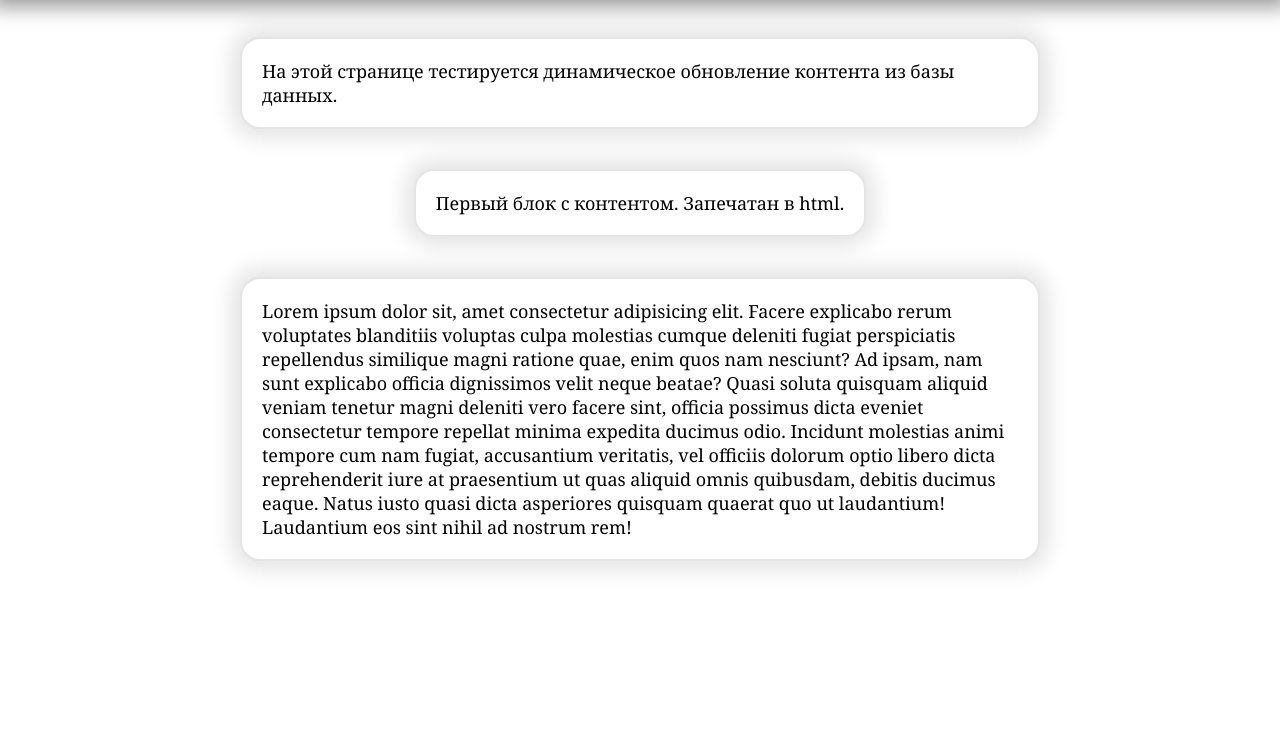
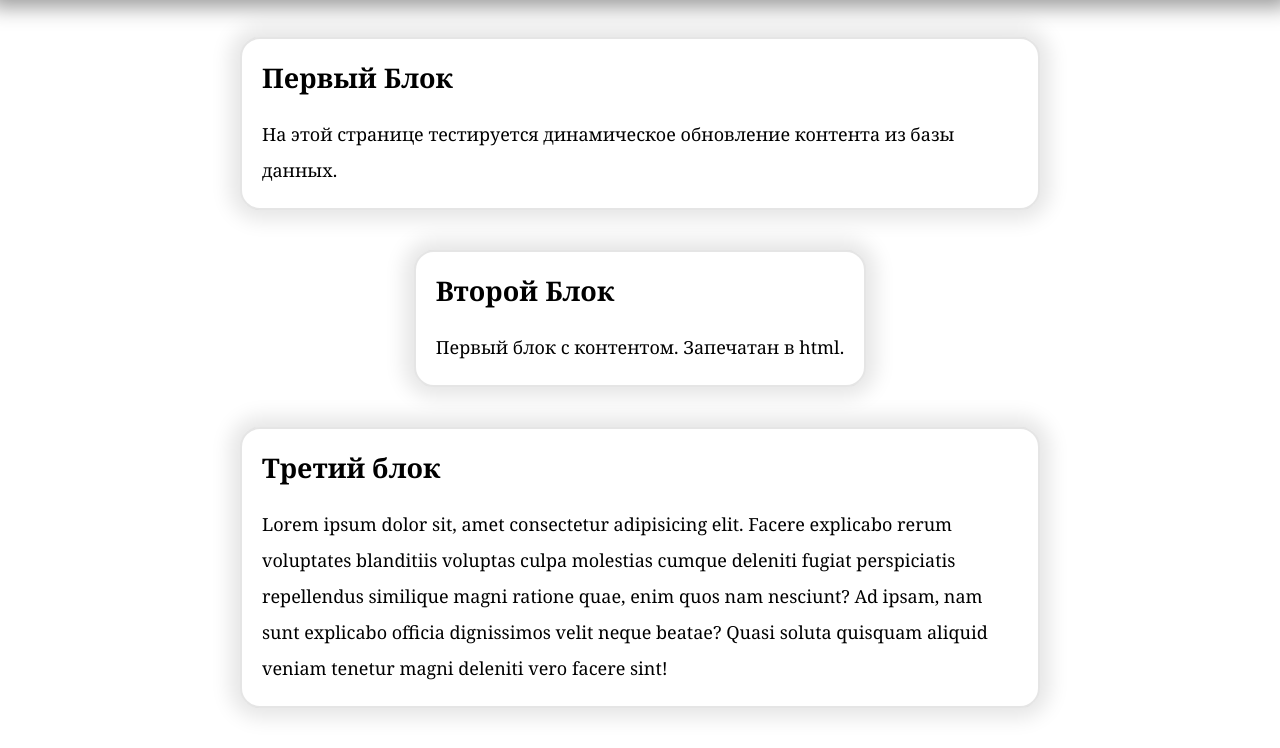
Before and after one commit to Valerkachkf/EDUC-2, a plain HTML site: page index.html in a window 1280 px wide. Shown: the part 103-851 px from the top of the page. Before the commit the page ends 800 px from the top, so only its background shows below. Drawn offline with Linux system fonts and the light colour scheme.

Commit message:
Commit upd

```diff
--- a/css/style.css
+++ b/css/style.css
@@ -24,7 +24,6 @@ main {
     display: grid;
     grid-auto-rows: auto;
     gap: 40px;
-
     justify-items: center;
 }
 
@@ -33,12 +32,19 @@ main section {
     font-size: 18px;
 
     max-width: 800px;
+    min-width: 400px;
 
     border: 2px solid rgba(0, 0, 0, 0.1);
     box-shadow: 0 0 20px 10px rgba(0, 0, 0, 0.1);
     border-radius: 20px;
 }
-
 main section:last-of-type {
     margin-bottom: 40px;
 }
+
+main section h2 {
+    margin-bottom: 20px;
+}
+main section p {
+    line-height: 36px;
+}
--- a/index.html
+++ b/index.html
@@ -16,18 +16,27 @@
         </header>
         <main>
             <section class="main_description">
+                <h2>
+                    Первый Блок
+                </h2>
                 <p>
                     На этой странице тестируется динамическое обновление контента из базы данных.
                 </p>
             </section>
             <section section="main_post">
+                <h2>
+                    Второй Блок
+                </h2>
                 <p>
                     Первый блок с контентом. Запечатан в html.
                 </p>
             </section>
             <section section="main_post">
+                <h2>
+                    Третий блок
+                </h2>
                 <p>
-                    Lorem ipsum dolor sit, amet consectetur adipisicing elit. Facere explicabo rerum voluptates blanditiis voluptas culpa molestias cumque deleniti fugiat perspiciatis repellendus similique magni ratione quae, enim quos nam nesciunt? Ad ipsam, nam sunt explicabo officia dignissimos velit neque beatae? Quasi soluta quisquam aliquid veniam tenetur magni deleniti vero facere sint, officia possimus dicta eveniet consectetur tempore repellat minima expedita ducimus odio. Incidunt molestias animi tempore cum nam fugiat, accusantium veritatis, vel officiis dolorum optio libero dicta reprehenderit iure at praesentium ut quas aliquid omnis quibusdam, debitis ducimus eaque. Natus iusto quasi dicta asperiores quisquam quaerat quo ut laudantium! Laudantium eos sint nihil ad nostrum rem!
+                    Lorem ipsum dolor sit, amet consectetur adipisicing elit. Facere explicabo rerum voluptates blanditiis voluptas culpa molestias cumque deleniti fugiat perspiciatis repellendus similique magni ratione quae, enim quos nam nesciunt? Ad ipsam, nam sunt explicabo officia dignissimos velit neque beatae? Quasi soluta quisquam aliquid veniam tenetur magni deleniti vero facere sint!
                 </p>
             </section>
         </main>
```
